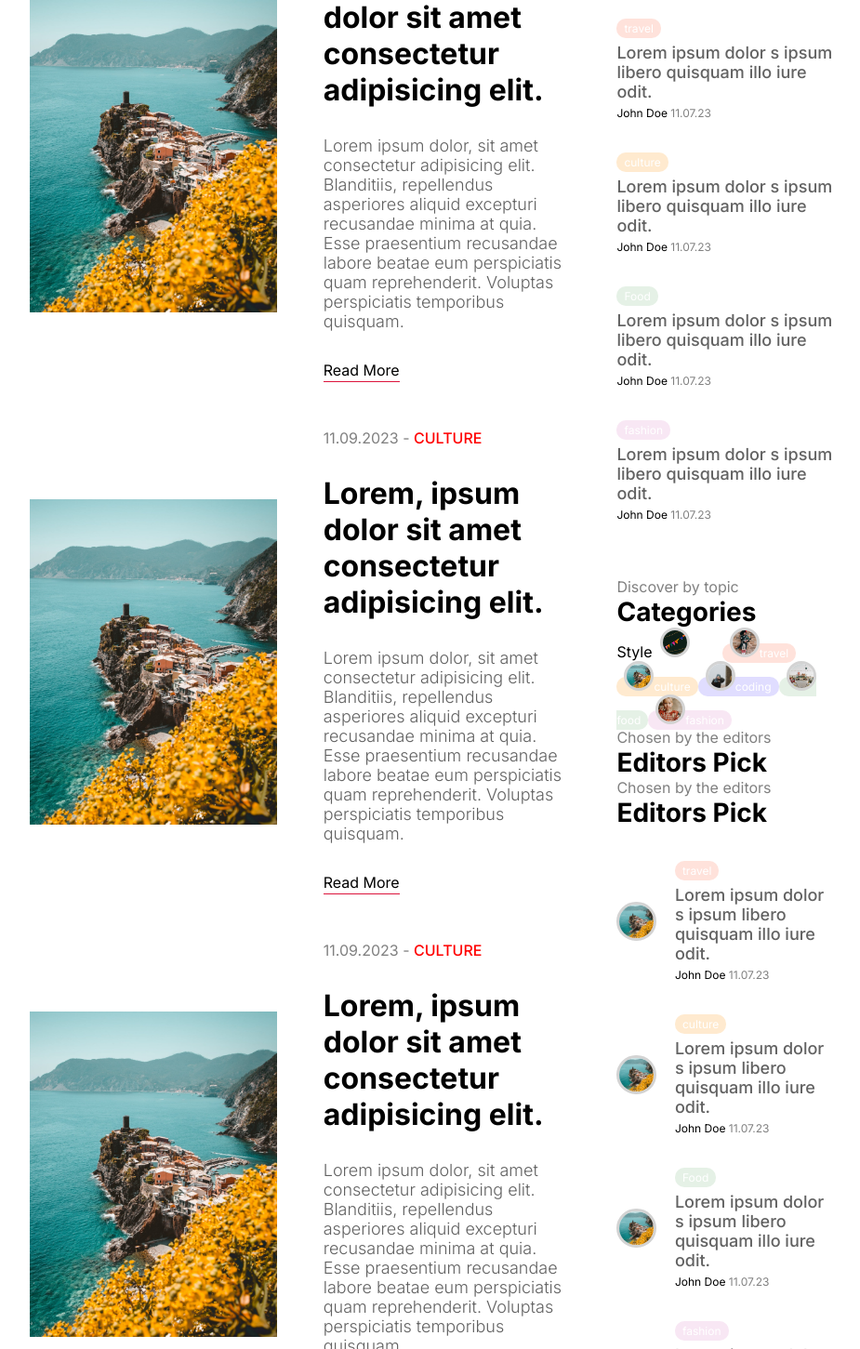
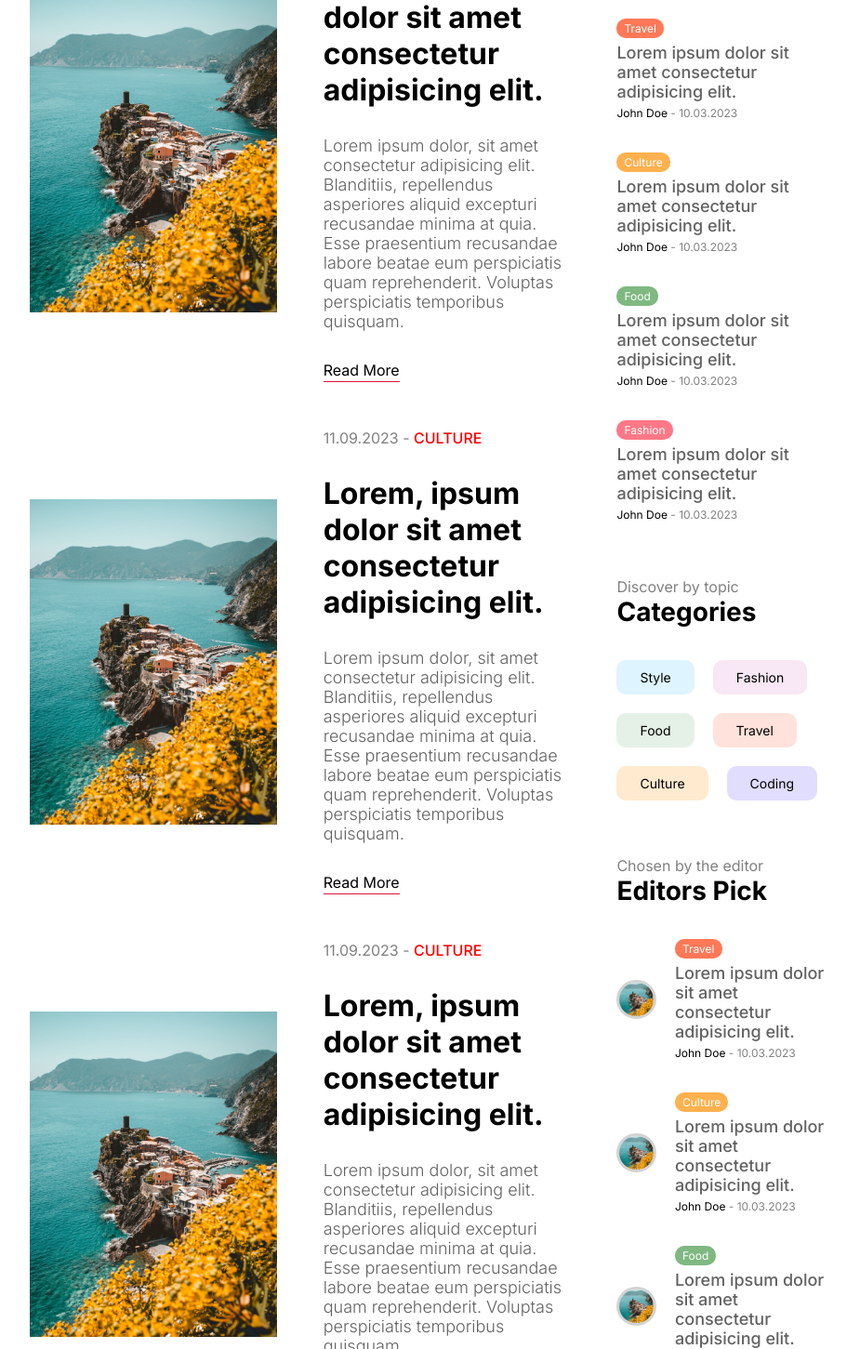
Before and after one commit to CourtneyCarson/next-blog, a Next.js app: page / in a window 1280 px wide. Shown: the part 1399-2850 px from the top of the page at 93% size, without its empty margins (176-1101 px from the left). Built offline with nearby package versions, Linux system fonts and the light colour scheme.

Commit message:
break right menu categories and right menu posts into their own components

```diff
--- a/src/components/menu/Menu.jsx
+++ b/src/components/menu/Menu.jsx
@@ -2,240 +2,25 @@ import React from 'react';
 import styles from './menu.module.css';
 import Link from 'next/link';
 import Image from 'next/image';
+import { MenuPosts } from '../menuPosts/menuPosts';
+import { MenuCategories } from '../menuCategories/menuCategories';
 
 export const Menu = () => {
   return (
     <div className={styles.container}>
+      {/* start: popular */}
       <h2 className={styles.subtitle}>{"What's hot"}</h2>
       <h1 className={styles.title}>Most Popular</h1>
-      <div className={styles.items}>
-        <Link href="/" className={styles.item}>
-          <div className={styles.textContainer}>
-            <span className={`${styles.category} ${styles.travel}`}>
-              travel
-            </span>
-            <h3 className={styles.postTitle}>
-              {' '}
-              Lorem ipsum dolor s ipsum libero quisquam illo iure odit.
-            </h3>
-            <div className={styles.detail}>
-              <span className={styles.username}> John Doe</span>
-              <span className={styles.date}> 11.07.23</span>
-            </div>
-          </div>
-        </Link>
-        <Link href="/" className={styles.item}>
-          <div className={styles.textContainer}>
-            <span className={`${styles.category} ${styles.culture}`}>
-              culture
-            </span>
-            <h3 className={styles.postTitle}>
-              {' '}
-              Lorem ipsum dolor s ipsum libero quisquam illo iure odit.
-            </h3>
-            <div className={styles.detail}>
-              <span className={styles.username}> John Doe</span>
-              <span className={styles.date}> 11.07.23</span>
-            </div>
-          </div>
-        </Link>
-        <Link href="/" className={styles.item}>
-          <div className={styles.textContainer}>
-            <span className={`${styles.category} ${styles.food}`}>Food</span>
-            <h3 className={styles.postTitle}>
-              {' '}
-              Lorem ipsum dolor s ipsum libero quisquam illo iure odit.
-            </h3>
-            <div className={styles.detail}>
-              <span className={styles.username}> John Doe</span>
-              <span className={styles.date}> 11.07.23</span>
-            </div>
-          </div>
-        </Link>
-        <Link href="/" className={styles.item}>
-          <div className={styles.textContainer}>
-            <span className={`${styles.category} ${styles.fashion}`}>
-              fashion
-            </span>
-            <h3 className={styles.postTitle}>
-              {' '}
-              Lorem ipsum dolor s ipsum libero quisquam illo iure odit.
-            </h3>
-            <div className={styles.detail}>
-              <span className={styles.username}> John Doe</span>
-              <span className={styles.date}> 11.07.23</span>
-            </div>
-          </div>
-        </Link>
-      </div>
-
+      <MenuPosts withImage={false} />
       {/* start: categories */}
       <h2 className={styles.subtitle}>Discover by topic</h2>
       <h1 className={styles.title}>Categories</h1>
-
-      <div className={styles.CategoryList}>
-        <Link
-          href="/blog?cat=style"
-          className={`${styles.CategoryItem} ${styles.style}`}>
-          Style
-        </Link>
-        <Link
-          href="/blog?cat=style"
-          className={`${styles.category} ${styles.style}`}>
-          <Image
-            src="/style.png"
-            alt=""
-            width={32}
-            height={32}
-            className={styles.image}
-          />
-          style
-        </Link>
-        {/* travel */}
-        <Link
-          href="/blog?cat=style"
-          className={`${styles.category} ${styles.travel}`}>
-          <Image
-            src="/travel.png"
-            alt=""
-            width={32}
-            height={32}
-            className={styles.image}
-          />
-          travel
-        </Link>
-        {/* culture */}
-        <Link
-          href="/blog?cat=style"
-          className={`${styles.category} ${styles.culture}`}>
-          <Image
-            src="/culture.png"
-            alt=""
-            width={32}
-            height={32}
-            className={styles.image}
-          />
-          culture
-        </Link>
-        {/* coding */}
-        <Link
-          href="/blog?cat=style"
-          className={`${styles.category} ${styles.coding}`}>
-          <Image
-            src="/coding.png"
-            alt=""
-            width={32}
-            height={32}
-            className={styles.image}
-          />
-          coding
-        </Link>
-        {/* food */}
-        <Link
-          href="/blog?cat=style"
-          className={`${styles.category} ${styles.food}`}>
-          <Image
-            src="/food.png"
-            alt=""
-            width={32}
-            height={32}
-            className={styles.image}
-          />
-          food
-        </Link>
-        {/* fashion */}
-        <Link
-          href="/blog?cat=style"
-          className={`${styles.category} ${styles.fashion}`}>
-          <Image
-            src="/fashion.png"
-            alt=""
-            width={32}
-            height={32}
-            className={styles.image}
-          />
-          fashion
-        </Link>
-      </div>
-
-      <h2 className={styles.subtitle}>{'Chosen by the editors'}</h2>
-      <h1 className={styles.title}>Editors Pick</h1>
+      <MenuCategories />
 
       {/* start: chosen by the editors  */}
-      <h2 className={styles.subtitle}>{'Chosen by the editors'}</h2>
+      <h2 className={styles.subtitle}>Chosen by the editor</h2>
       <h1 className={styles.title}>Editors Pick</h1>
-      <div className={styles.items}>
-        <Link href="/" className={styles.item}>
-          <div className={styles.imageContainer}>
-            <Image src="/p1.jpeg" alt="" fill className={styles.image} />
-          </div>
-          <div className={styles.textContainer}>
-            <span className={`${styles.category} ${styles.travel}`}>
-              travel
-            </span>
-            <h3 className={styles.postTitle}>
-              {' '}
-              Lorem ipsum dolor s ipsum libero quisquam illo iure odit.
-            </h3>
-            <div className={styles.detail}>
-              <span className={styles.username}> John Doe</span>
-              <span className={styles.date}> 11.07.23</span>
-            </div>
-          </div>
-        </Link>
-        <Link href="/" className={styles.item}>
-          <div className={styles.imageContainer}>
-            <Image src="/p1.jpeg" alt="" fill className={styles.image} />
-          </div>
-          <div className={styles.textContainer}>
-            <span className={`${styles.category} ${styles.culture}`}>
-              culture
-            </span>
-            <h3 className={styles.postTitle}>
-              {' '}
-              Lorem ipsum dolor s ipsum libero quisquam illo iure odit.
-            </h3>
-            <div className={styles.detail}>
-              <span className={styles.username}> John Doe</span>
-              <span className={styles.date}> 11.07.23</span>
-            </div>
-          </div>
-        </Link>
-        <Link href="/" className={styles.item}>
-          <div className={styles.imageContainer}>
-            <Image src="/p1.jpeg" alt="" fill className={styles.image} />
-          </div>
-          <div className={styles.textContainer}>
-            <span className={`${styles.category} ${styles.food}`}>Food</span>
-            <h3 className={styles.postTitle}>
-              {' '}
-              Lorem ipsum dolor s ipsum libero quisquam illo iure odit.
-            </h3>
-            <div className={styles.detail}>
-              <span className={styles.username}> John Doe</span>
-              <span className={styles.date}> 11.07.23</span>
-            </div>
-          </div>
-        </Link>
-        <Link href="/" className={styles.item}>
-          <div className={styles.imageContainer}>
-            <Image src="/p1.jpeg" alt="" fill className={styles.image} />
-          </div>
-          <div className={styles.textContainer}>
-            <span className={`${styles.category} ${styles.fashion}`}>
-              fashion
-            </span>
-            <h3 className={styles.postTitle}>
-              {' '}
-              Lorem ipsum dolor s ipsum libero quisquam illo iure odit.
-            </h3>
-            <div className={styles.detail}>
-              <span className={styles.username}> John Doe</span>
-              <span className={styles.date}> 11.07.23</span>
-            </div>
-          </div>
-        </Link>
-      </div>
+      <MenuPosts withImage={true} />
     </div>
   );
 };
--- a/src/components/menu/menu.module.css
+++ b/src/components/menu/menu.module.css
@@ -1,10 +1,6 @@
 .container {
   flex: 2;
   margin-top: 60px;
-}
-
-.title {
-  font-size: 28px;
 }
 
 .subtitle {
@@ -12,81 +8,10 @@
   font-size: 16px;
   font-weight: 400;
 }
-
-.items {
-  margin-top: 35px;
-  margin-bottom: 60px;
-  display: flex;
-  flex-direction: column;
-  gap: 35px;
+.title {
+  font-size: 28px;
 }
 
-.item {
-  display: flex;
-  align-items: center;
-  gap: 20px;
-}
-
-.imageContainer {
-  flex: 1;
-  aspect-ratio: 1/1;
-  position: relative;
-}
-
-.image {
-  border-radius: 50%;
-  border: 3px solid lightgray;
-  object-fit: cover;
-}
-
-.textContainer {
-  flex: 4;
-  display: flex;
-  flex-direction: column;
-  gap: 5px;
-}
-
-.category {
-  padding: 3px 8px;
-  border-radius: 10px;
-  font-size: 12px;
-  color: white;
-  width: max-content;
-}
-
-.fashion {
-  background-color: #da85c731;
-}
-
-.food {
-  background-color: #7fb88133;
-}
-
-.travel {
-  background-color: #ff795736;
-}
-
-.culture {
-  background-color: #ffb04f45;
-}
-
-.coding {
-  background-color: #5e4fff31;
-}
-
-.postTitle {
-  font-size: 18px;
-  font-weight: 500;
-  color: var(--softTextColor);
-}
-
-.detail {
-  font-size: 12px;
-}
-
-.date {
-  color: gray;
-}
 
 @media screen and (max-width: 1024px) {
   .container {
--- /dev/null
+++ b/src/components/menuCategories/menuCategories.jsx
@@ -0,0 +1,31 @@
+import Link from "next/link";
+import React from "react";
+import styles from "./menuCategories.module.css";
+
+export const MenuCategories = () => {
+  return (
+    <div className={styles.categoryList}>
+    <Link
+      href="/blog?cat=style"
+      className={`${styles.categoryItem} ${styles.style}`}
+    >
+      Style
+    </Link>
+    <Link href="/blog" className={`${styles.categoryItem} ${styles.fashion}`}>
+      Fashion
+    </Link>
+    <Link href="/blog" className={`${styles.categoryItem} ${styles.food}`}>
+      Food
+    </Link>
+    <Link href="/blog" className={`${styles.categoryItem} ${styles.travel}`}>
+      Travel
+    </Link>
+    <Link href="/blog" className={`${styles.categoryItem} ${styles.culture}`}>
+      Culture
+    </Link>
+    <Link href="/blog" className={`${styles.categoryItem} ${styles.coding}`}>
+      Coding
+    </Link>
+  </div>
+  );
+};
--- /dev/null
+++ b/src/components/menuCategories/menuCategories.module.css
@@ -0,0 +1,37 @@
+.categoryList {
+  margin-top: 35px;
+  margin-bottom: 60px;
+  display: flex;
+  flex-wrap: wrap;
+  gap: 20px;
+}
+
+.categoryItem {
+  padding: 10px 25px;
+  border-radius: 10px;
+  font-size: 14px;
+}
+
+.categoryItem.style {
+  background-color: #57c4ff31;
+}
+
+.categoryItem.fashion {
+  background-color: #da85c731;
+}
+
+.categoryItem.food {
+  background-color: #7fb88133;
+}
+
+.categoryItem.travel {
+  background-color: #ff795736;
+}
+
+.categoryItem.culture {
+  background-color: #ffb04f45;
+}
+
+.categoryItem.coding {
+  background-color: #5e4fff31;
+}
--- a/src/menuPosts/menuPosts.jsx
+++ b/src/components/menuPosts/menuPosts.jsx
@@ -7,6 +7,7 @@ export const MenuPosts = ({ withImage }) => {
   return (
     <div className={styles.items}>
       <Link href="/" className={styles.item}>
+        {/* if it's with image, show image */}
         {withImage && (
           <div className={styles.imageContainer}>
             <Image src="/p1.jpeg" alt="" fill className={styles.image} />
@@ -24,6 +25,7 @@ export const MenuPosts = ({ withImage }) => {
         </div>
       </Link>
       <Link href="/" className={styles.item}>
+        {/* if it's with image, show image */}
         {withImage && (
           <div className={styles.imageContainer}>
             <Image src="/p1.jpeg" alt="" fill className={styles.image} />
@@ -43,6 +45,7 @@ export const MenuPosts = ({ withImage }) => {
         </div>
       </Link>
       <Link href="/" className={styles.item}>
+        {/* if it's with image, show image */}
         {withImage && (
           <div className={styles.imageContainer}>
             <Image src="/p1.jpeg" alt="" fill className={styles.image} />
@@ -60,6 +63,7 @@ export const MenuPosts = ({ withImage }) => {
         </div>
       </Link>
       <Link href="/" className={styles.item}>
+        {/* if it's with image, show image */}
         {withImage && (
           <div className={styles.imageContainer}>
             <Image src="/p1.jpeg" alt="" fill className={styles.image} />
```
Also changed, not shown: src/components/menuPosts/menuPosts.module.css (renamed from src/menuPosts/menuPosts.module.css).
